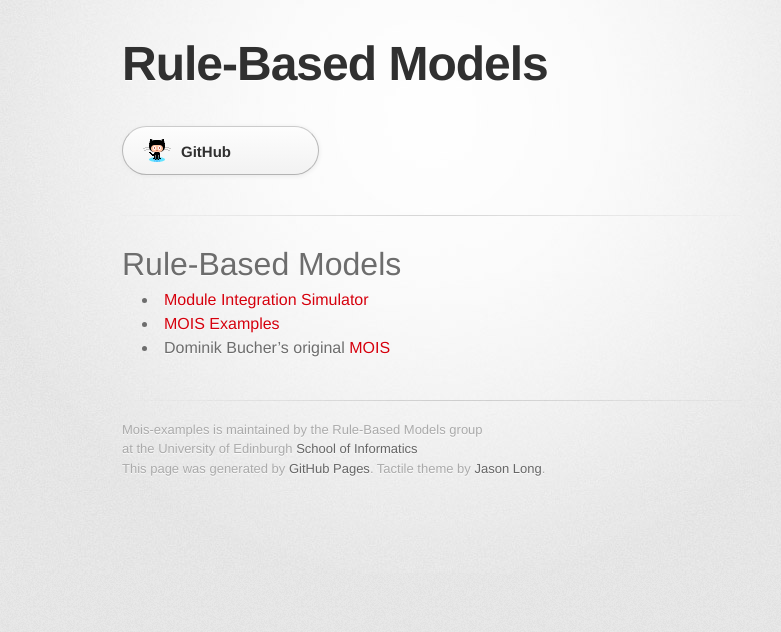
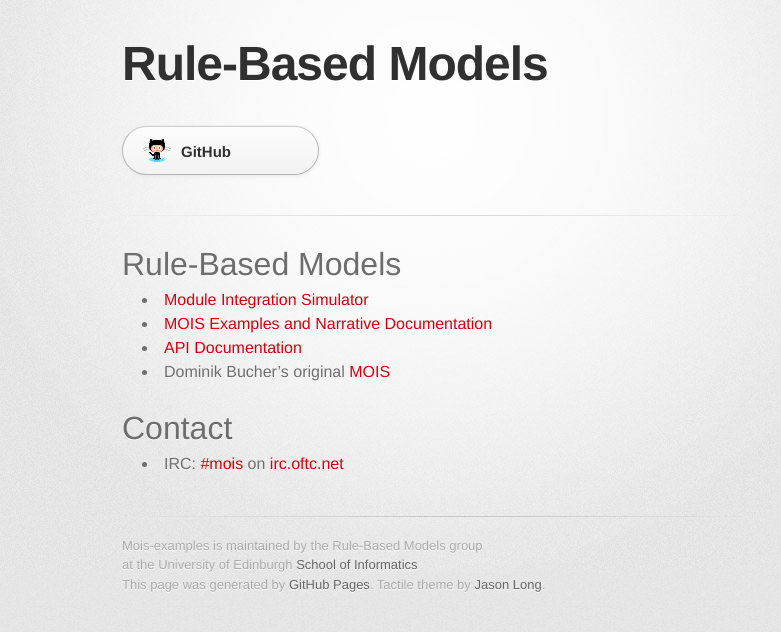
Before and after one commit to edinburgh-rbm/edinburgh-rbm.github.io, a Jekyll site: the page built from index.md, in a window 1280 px wide. Shown: the top 632 px of the page, without its empty margins (208-989 px from the left). Built offline with Jekyll 4.4.1, drawn with Linux system fonts in a browser that asks for light colours; some web fonts are replaced.

Commit message:
link api docs and irc

```diff
--- a/index.md
+++ b/index.md
@@ -7,5 +7,11 @@ Rule-Based Models
 =================
 
   * [Module Integration Simulator](/mois)
-  * [MOIS Examples](/mois-examples)
+  * [MOIS Examples and Narrative Documentation](/mois-examples)
+  * [API Documentation](/mois/api/current)
   * Dominik Bucher's original [MOIS](https://github.com/edinburgh-rbm/moi-sim)
+
+Contact
+=======
+
+ * IRC: [#mois](ircs://irc.oftc.net:6697/#mois) on [irc.oftc.net](http://www.oftc.net/)
```
